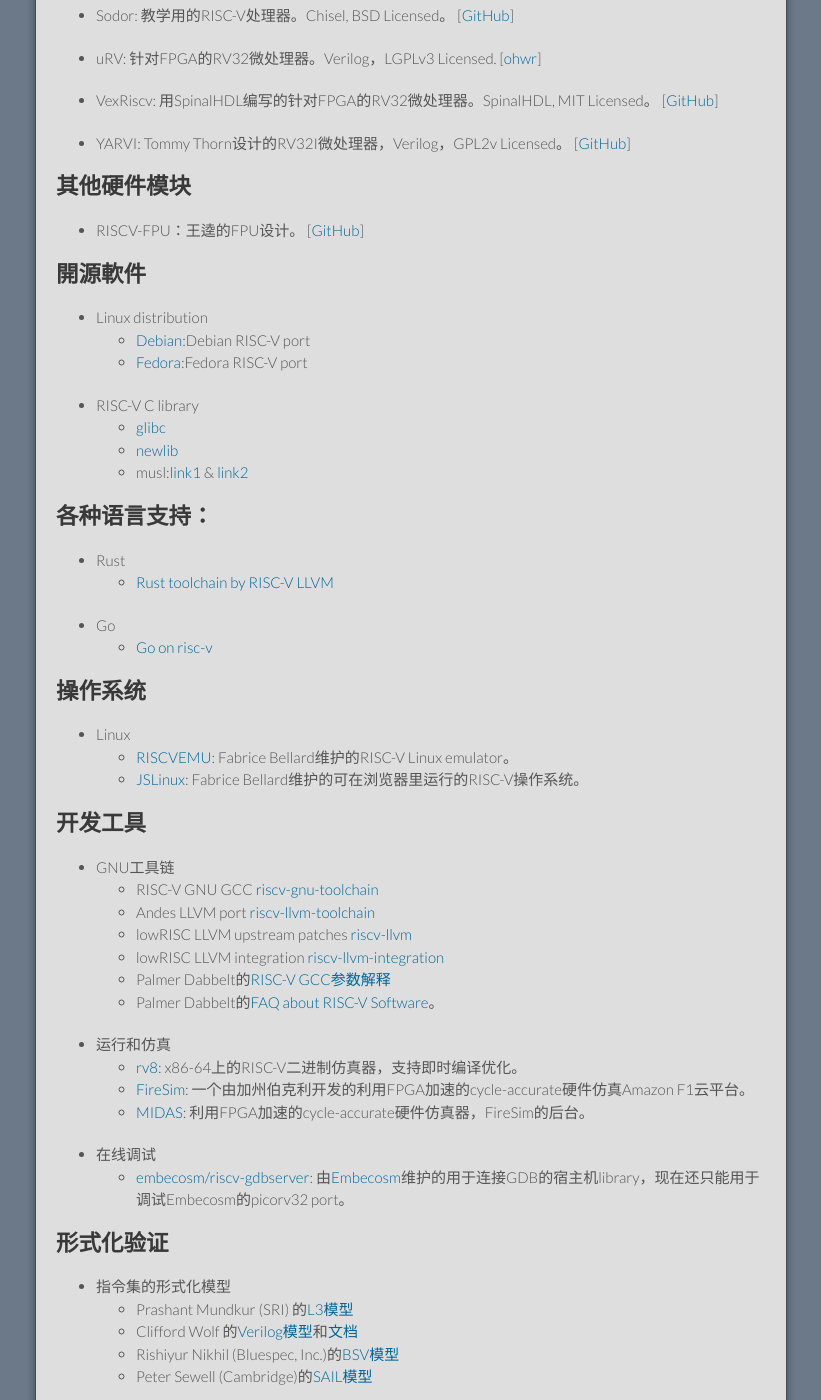
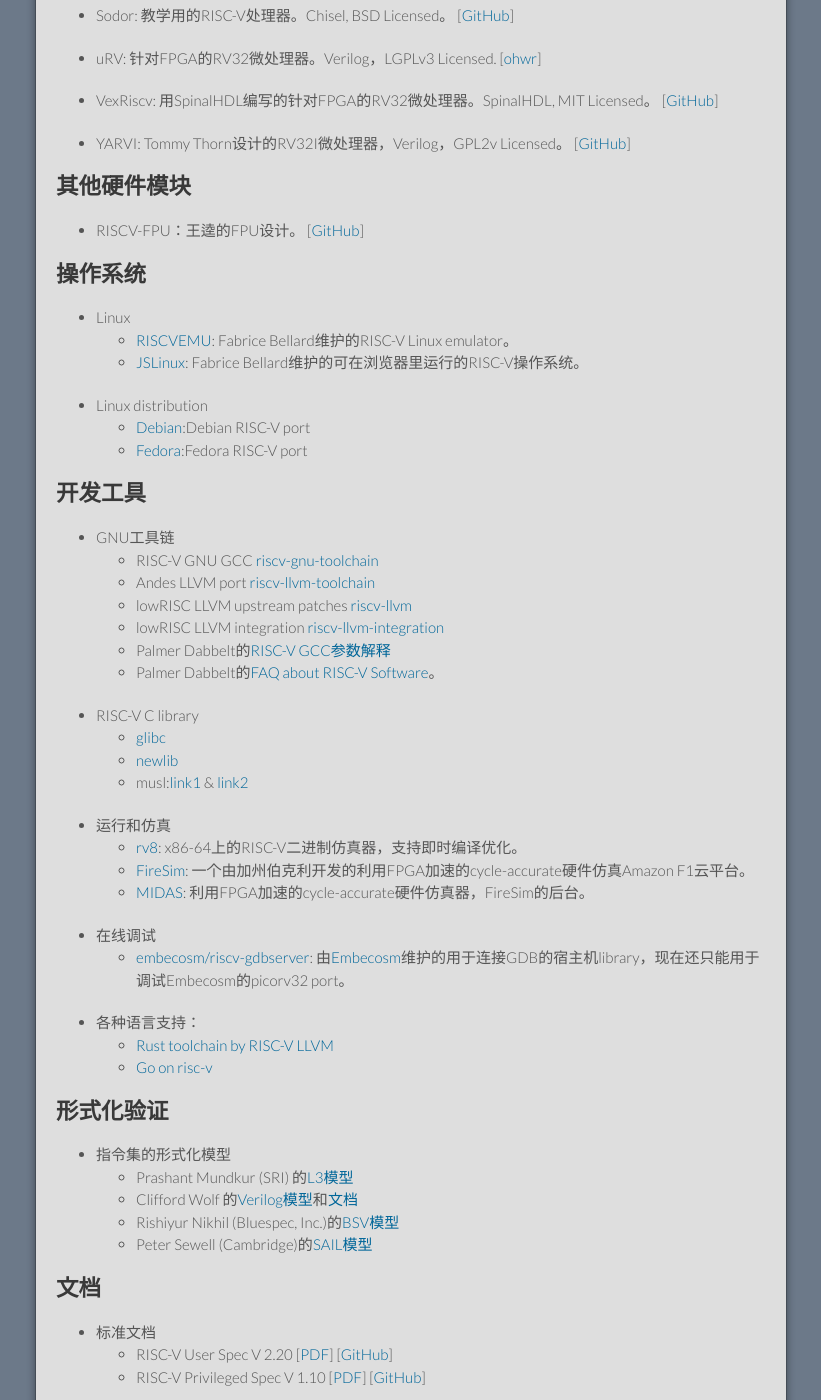
Before and after one commit to cnrv/home, a Jekyll site: the page built from resource.md, in a window 1280 px wide and 1400 px high, scrolled down 1374 px. Shown: the whole window, without its empty margins (229-1050 px from the left). Built offline with Jekyll 4.4.1, drawn with Linux system fonts in a browser that asks for light colours; Markdown is read by kramdown in place of the engine named in the settings; comment, search, counter and statistics services are not loaded; our own code applies the rules of GitHub Pages for plain Markdown files; some of the changed lines change nothing that is shown.

Commit message:
修改了分類和排版
Incorporated all the comment made by Wei.

```diff
--- a/resource.md
+++ b/resource.md
@@ -101,28 +101,18 @@
 + RISCV-FPU：王逵的FPU设计。
   [[GitHub](https://github.com/cnrv/RISCV-FPU)]
 
-## 開源軟件
 
-+ Linux distribution
-  - [Debian](https://wiki.debian.org/RISC-V#What_is_a_Debian_port.3F):Debian RISC-V port
-  - [Fedora](https://fedoraproject.org/wiki/Architectures/RISC-V/Bootstrapping):Fedora RISC-V port
 
-+ RISC-V C library
-  - [glibc](https://www.google.com/search?q=risc-v+glibc&ie=utf-8&oe=utf-8&client=firefox-b)
-  - [newlib](https://github.com/riscv/riscv-newlib)
-  - musl:[link1](https://github.com/rv8-io/musl-riscv-toolchain) & [link2](https://github.com/lluixhi/musl-riscv)
-
-## 各种语言支持：
-+ Rust
-  - [Rust toolchain by RISC-V LLVM](https://github.com/dvc94ch/riscv-rust-toolchain)
-+ Go
-  - [Go on risc-v](https://github.com/riscv/riscv-go)
 
 ## 操作系统
 
 + Linux
   - [RISCVEMU](https://bellard.org/riscvemu/): Fabrice Bellard维护的RISC-V Linux emulator。
   - [JSLinux](https://bellard.org/jslinux/): Fabrice Bellard维护的可在浏览器里运行的RISC-V操作系统。
+
++ Linux distribution
+  - [Debian](https://wiki.debian.org/RISC-V#What_is_a_Debian_port.3F):Debian RISC-V port
+  - [Fedora](https://fedoraproject.org/wiki/Architectures/RISC-V/Bootstrapping):Fedora RISC-V port
 
 ## 开发工具
 
@@ -134,6 +124,11 @@
   - Palmer Dabbelt的[RISC-V GCC参数解释](https://www.sifive.com/blog/2017/08/14/all-aboard-part-1-compiler-args/)
   - Palmer Dabbelt的[FAQ about RISC-V Software](http://www.dabbelt.com/~palmer/riscv-faq.html)。
 
++ RISC-V C library
+  - [glibc](https://github.com/riscv/riscv-glibc)
+  - [newlib](https://github.com/riscv/riscv-newlib)
+  - musl:[link1](https://github.com/rv8-io/musl-riscv-toolchain) & [link2](https://github.com/lluixhi/musl-riscv)
+
 + 运行和仿真
   - [rv8](https://rv8.io/): x86-64上的RISC-V二进制仿真器，支持即时编译优化。
   - [FireSim](https://fires.im/): 一个由加州伯克利开发的利用FPGA加速的cycle-accurate硬件仿真Amazon F1云平台。
@@ -141,6 +136,10 @@
 
 + 在线调试
   - [embecosm/riscv-gdbserver](https://github.com/embecosm/riscv-gdbserver): 由[Embecosm](http://www.embecosm.com/)维护的用于连接GDB的宿主机library，现在还只能用于调试Embecosm的picorv32 port。
+
++ 各种语言支持：
+  - [Rust toolchain by RISC-V LLVM](https://github.com/dvc94ch/riscv-rust-toolchain)
+  - [Go on risc-v](https://github.com/riscv/riscv-go)
 
 ## 形式化验证
 
```
